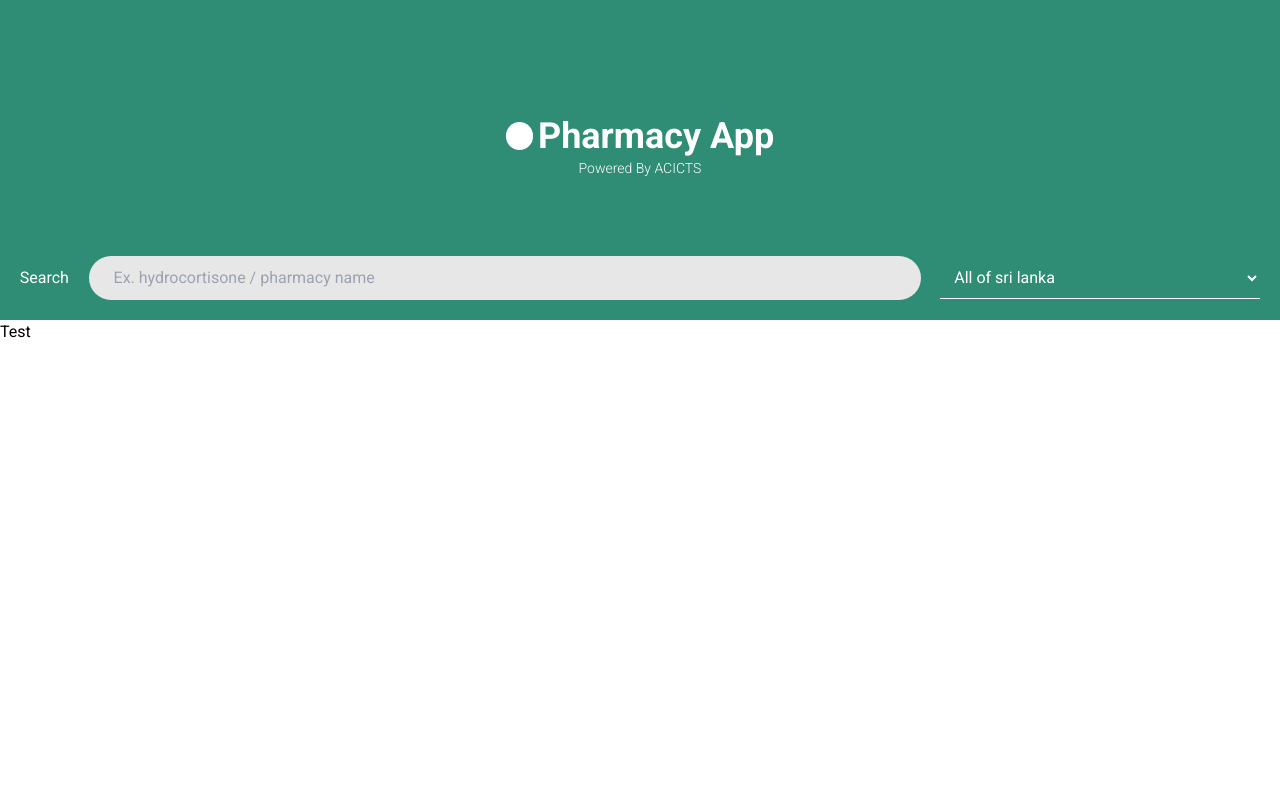
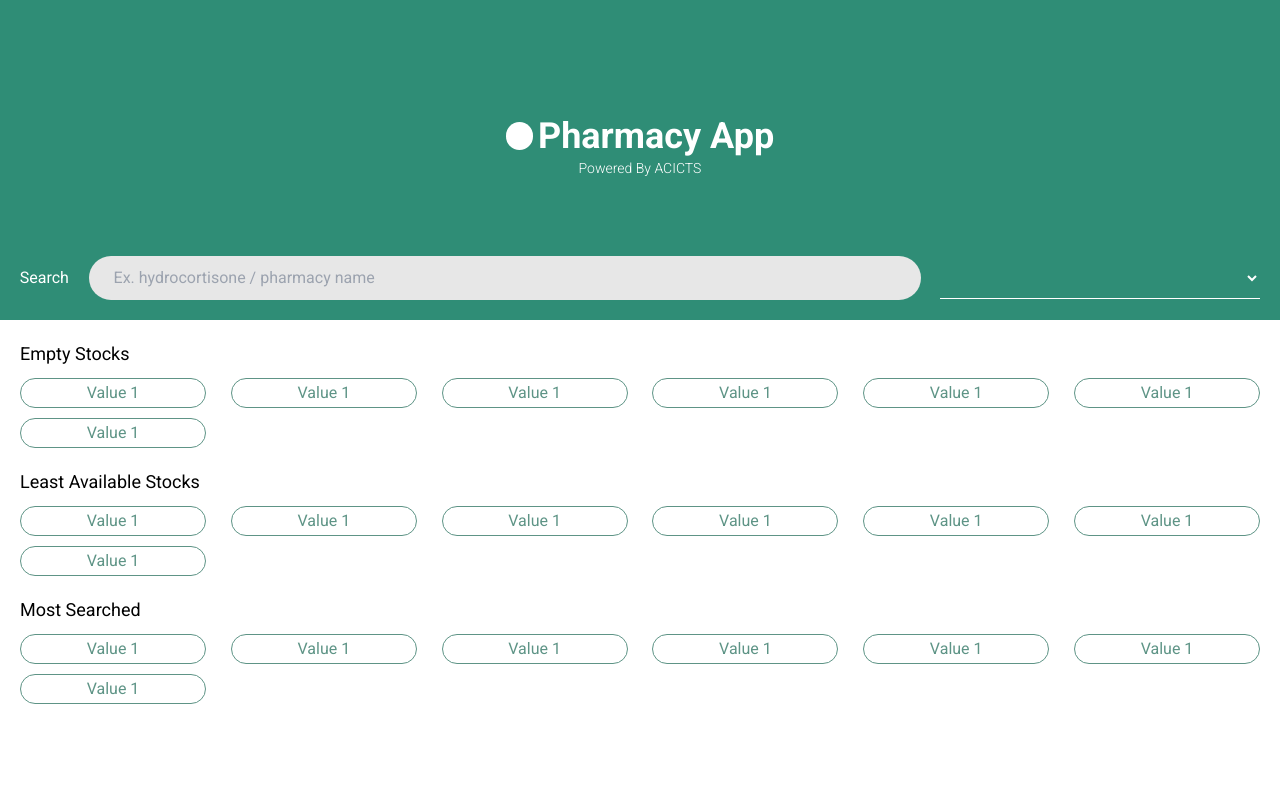
Before and after one commit to acicts/Medica-Client, a Svelte app: page / in a window 1280 px wide. Shown: the top 800 px of the page. Built offline with nearby package versions, Linux system fonts and the light colour scheme.

Commit message:
Finish home page

```diff
--- a/src/lib/home/Search.svelte
+++ b/src/lib/home/Search.svelte
@@ -1,3 +1,10 @@
+<script>
+	import { createEventDispatcher } from 'svelte';
+
+	export let searchValue;
+	export let selectValue = 'All of Sri Lanka';
+</script>
+
 <div
 	class="md:flex hidden mb-[5px] mx-auto md:mb-0 w-[90%] md:w-full items-center md:justify-evenly justify-between"
 >
@@ -5,9 +12,11 @@
 	<input
 		class="w-[65%] px-[25px] py-[10px] bg-[#E7E7E7] text-[#6C6C6C] rounded-full"
 		placeholder="Ex. hydrocortisone / pharmacy name"
+		bind:value={searchValue}
 	/>
 	<select
 		class="bg-[#2F8D76] w-[50%] md:w-[25%] border-solid border-b-[1px] border-white text-white p-[10px] outline-none"
+		bind:value={selectValue}
 	>
 		<option>All of sri lanka</option>
 		<option>Test option 1</option>
@@ -21,6 +30,7 @@
 		<span class="text-white">Search</span>
 		<select
 			class="bg-[#2F8D76] w-[50%] md:w-[25%] border-solid border-b-[1px] border-white text-white p-[10px] outline-none"
+			bind:value={selectValue}
 		>
 			<option>All of sri lanka</option>
 			<option>Test option 1</option>
@@ -30,5 +40,6 @@
 	<input
 		class="ml-[5%] w-[90%] px-[25px] py-[7px] md:py-[10px] bg-[#E7E7E7] text-[#6C6C6C] rounded-full"
 		placeholder="Ex. hydrocortisone / pharmacy name"
+		bind:value={searchValue}
 	/>
 </div>
--- /dev/null
+++ b/src/lib/home/TableRow.svelte
@@ -0,0 +1,26 @@
+<script lang="ts">
+	export let title: string;
+	export let mrp: number;
+	export let stock: number;
+	export let index: number;
+</script>
+
+<tr
+	class={`${
+		index % 2 == 0 ? 'bg-[#CEE8B8]' : 'bg-white'
+	} rounded-full text-xs md:text-base cursor-pointer`}
+>
+	<td class="w-6/12 py-[15px] p-[20px] rounded-l-lg md:rounded-l-full"
+		>{title}</td
+	>
+	<td class="w-1/4 py-[15px] p-[20px]">{mrp}</td>
+	<td class="w-1/4 py-[15px] p-[20px] rounded-r-lg md:rounded-r-full"
+		>{#if stock == 0}
+			Out of stock
+		{:else if stock < 100}
+			Limited Stocks
+		{:else}
+			Available
+		{/if}</td
+	>
+</tr>
--- /dev/null
+++ b/src/lib/home/Tag.svelte
@@ -0,0 +1,9 @@
+<script>
+	import { createEventDispatcher } from 'svelte';
+	const dispatch = createEventDispatcher();
+</script>
+
+<span
+	class="text-[#5E9486] text-xs md:text-sm lg:text-base cursor-pointer mt-[10px] border-solid border-[1px] border-[#5E9486] px-[5px] py-[2px] w-[30%] md:w-[22%] lg:w-[15%] text-center rounded-full"
+	><slot /></span
+>
--- a/src/routes/Home.svelte
+++ b/src/routes/Home.svelte
@@ -1,6 +1,44 @@
 <script>
+	import TableRow from '../lib/home/TableRow.svelte';
 	import Search from '../lib/home/Search.svelte';
 	import Layout from '../lib/Layout.svelte';
+	import Tag from '../lib/home/Tag.svelte';
+
+	let searchValue = '';
+	let selectValue = 'All of Sri Lanka';
+
+	$: medicines = [
+		{
+			id: 1,
+			title: 'test medicine 1',
+			mrp: 50.0,
+			stock: 50,
+		},
+		{
+			id: 2,
+			title: 'test medicine 2',
+			mrp: 200.0,
+			stock: 1000,
+		},
+		{
+			id: 3,
+			title: 'test medicine 1.2',
+			mrp: 25.0,
+			stock: 122,
+		},
+		{
+			id: 4,
+			title: 'test medicine 3',
+			mrp: 50.0,
+			stock: 50,
+		},
+		{
+			id: 5,
+			title: 'test medicine 4',
+			mrp: 50.0,
+			stock: 0,
+		},
+	].filter((i) => i.title.toLowerCase().includes(searchValue.toLowerCase()));
 </script>
 
 <Layout>
@@ -25,7 +63,84 @@
 				>
 			</p>
 		</div>
-		<Search />
+		<Search bind:searchValue bind:selectValue />
 	</section>
-	<section slot="body">Test</section>
+	<section slot="body" class="p-[20px]">
+		{#if searchValue.trim().length > 0}
+			{#if medicines.length === 0}
+				<p
+					class="text-[#5E9486] w-full text-center my-[10px] font-bold text-xl"
+				>
+					Couldn't find the searched medicine!
+				</p>
+			{:else}
+				<table class="border-collapse w-full">
+					<thead class="text-[#2F8D76] text-sm md:text-base">
+						<tr class="">
+							<th class="w-6/12 text-left pl-[20px]">Item</th>
+							<th class="w-1/4 text-left pl-[20px]">MRP</th>
+							<th class="w-1/4 text-left pl-[20px]"
+								>Availability status</th
+							>
+						</tr>
+					</thead>
+					<tbody>
+						{#each medicines as medicine, index (medicine.id)}
+							<TableRow {...medicine} {index} />
+						{/each}
+					</tbody>
+				</table>
+			{/if}
+
+			<div class="mt-[20px]">
+				<h1 class="text-lg">Similar Searches</h1>
+				<div class="w-full flex items-center justify-between flex-wrap">
+					<Tag>Value 1</Tag>
+					<Tag>Value 1</Tag>
+					<Tag>Value 1</Tag>
+					<Tag>Value 1</Tag>
+					<Tag>Value 1</Tag>
+					<Tag>Value 1</Tag>
+					<Tag>Value 1</Tag>
+				</div>
+			</div>
+		{:else}
+			<div class="">
+				<h1 class="text-lg">Empty Stocks</h1>
+				<div class="w-full flex items-center justify-between flex-wrap">
+					<Tag>Value 1</Tag>
+					<Tag>Value 1</Tag>
+					<Tag>Value 1</Tag>
+					<Tag>Value 1</Tag>
+					<Tag>Value 1</Tag>
+					<Tag>Value 1</Tag>
+					<Tag>Value 1</Tag>
+				</div>
+			</div>
+			<div class="mt-[20px]">
+				<h1 class="text-lg">Least Available Stocks</h1>
+				<div class="w-full flex items-center justify-between flex-wrap">
+					<Tag>Value 1</Tag>
+					<Tag>Value 1</Tag>
+					<Tag>Value 1</Tag>
+					<Tag>Value 1</Tag>
+					<Tag>Value 1</Tag>
+					<Tag>Value 1</Tag>
+					<Tag>Value 1</Tag>
+				</div>
+			</div>
+			<div class="mt-[20px]">
+				<h1 class="text-lg">Most Searched</h1>
+				<div class="w-full flex items-center justify-between flex-wrap">
+					<Tag>Value 1</Tag>
+					<Tag>Value 1</Tag>
+					<Tag>Value 1</Tag>
+					<Tag>Value 1</Tag>
+					<Tag>Value 1</Tag>
+					<Tag>Value 1</Tag>
+					<Tag>Value 1</Tag>
+				</div>
+			</div>
+		{/if}
+	</section>
 </Layout>
```
